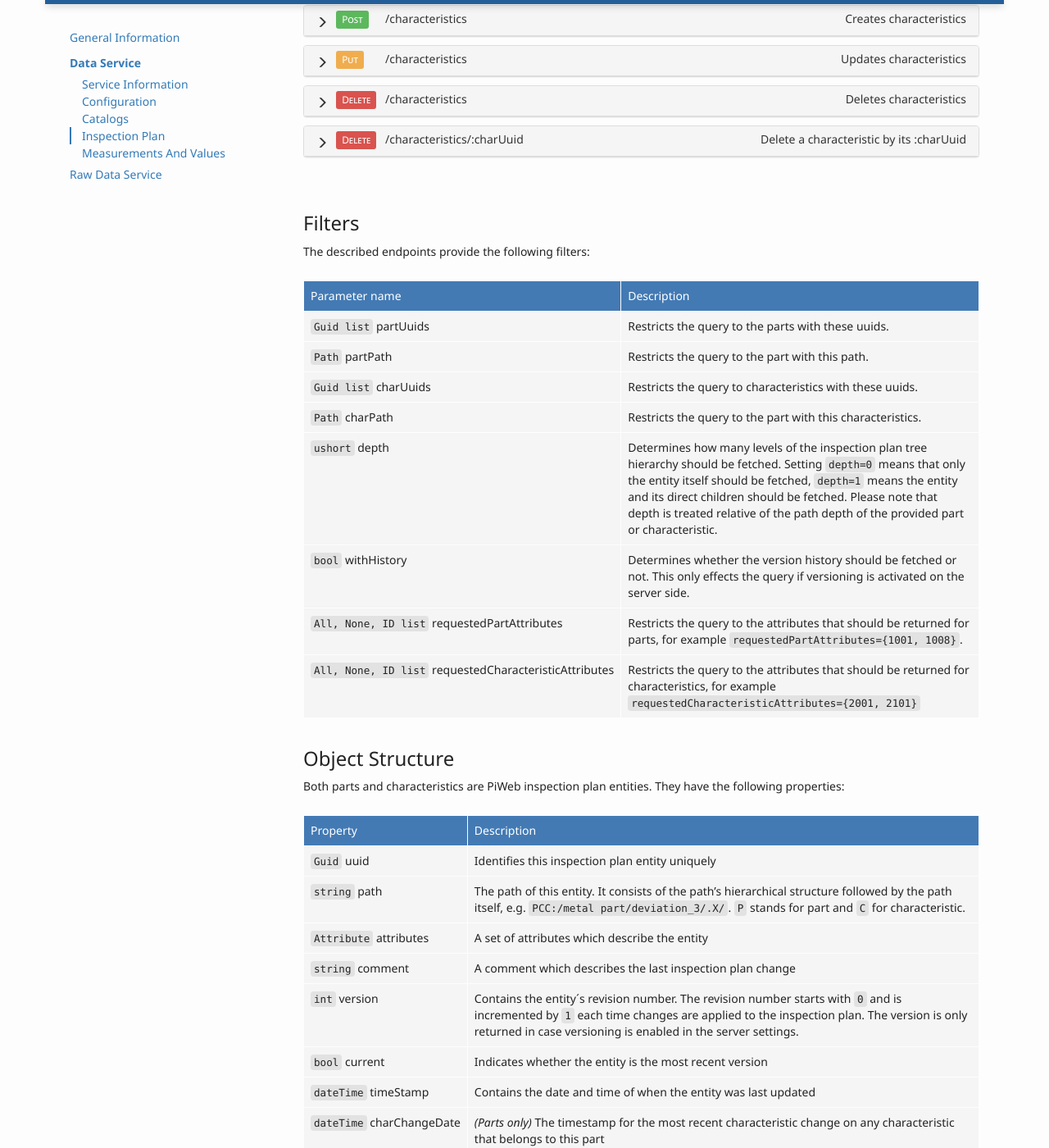
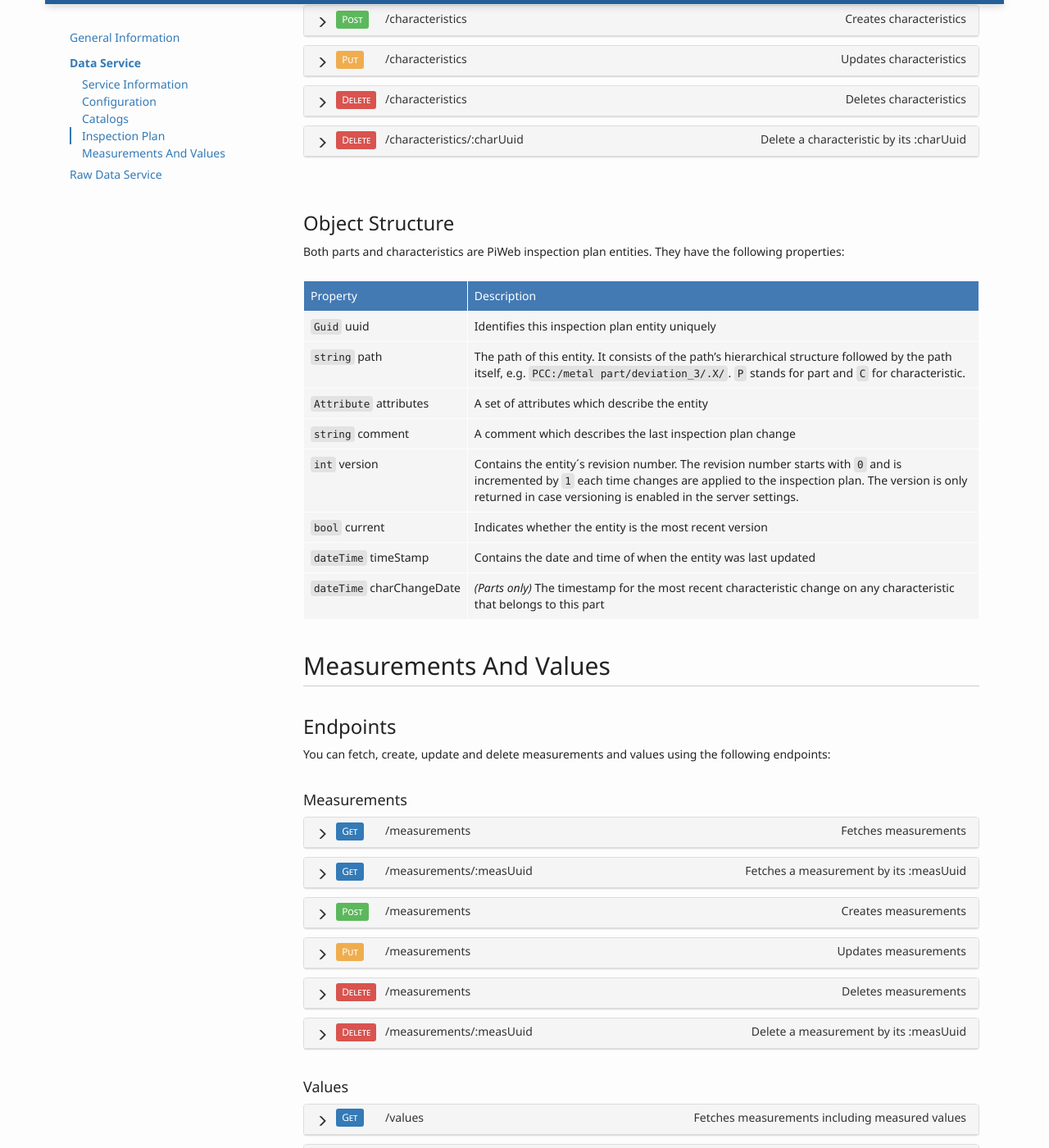
Before and after one commit to ZEISS-PiWeb/PiWeb-Api, a Jekyll site: the page built from _pages/01-restapi.md, in a window 1280 px wide and 1400 px high, scrolled down 6378 px. Shown: the whole window at 82% size. Built offline with Jekyll 4.4.1, drawn with Linux system fonts in a browser that asks for light colours.

Commit message:
Update 012-dataservice.md

```diff
--- a/_pages/012-dataservice.md
+++ b/_pages/012-dataservice.md
@@ -1158,24 +1158,6 @@
 
 <br/>
 
-<h3 id="{{page.sections['dataservice']['secs']['inspectionPlan'].anchor}}-filters">Filters</h3>
-
-The described endpoints provide the following filters:
-
-{% capture table %}
-Parameter name                                                                 | Description
--------------------------------------------------------------------------------|--------------------------------
-<nobr><code>Guid list</code> partUuids</nobr>                                  | Restricts the query to the parts with these uuids.
-<nobr><code>Path</code> partPath</nobr>                                        | Restricts the query to the part with this path.
-<nobr><code>Guid list</code> charUuids</nobr>                                  | Restricts the query to characteristics with these uuids.
-<nobr><code>Path</code> charPath</nobr>                                        | Restricts the query to the part with this characteristics.
-<nobr><code>ushort</code> depth</nobr>                                         | Determines how many levels of the inspection plan tree hierarchy should be fetched. Setting `depth=0` means that only the entity itself should be fetched, `depth=1` means the entity and its direct children should be fetched. Please note that depth is treated relative of the path depth of the provided part or characteristic.
-<nobr><code>bool</code> withHistory</nobr>                                     | Determines whether the version history should be fetched or not. This only effects the query if versioning is activated on the server side.
-<nobr><code>All, None, ID list</code> requestedPartAttributes</nobr>           | Restricts the query to the attributes that should be returned for parts, for example `requestedPartAttributes={1001, 1008}`.
-<nobr><code>All, None, ID list</code> requestedCharacteristicAttributes</nobr> | Restricts the query to the attributes that should be returned for characteristics, for example `requestedCharacteristicAttributes={2001, 2101}`
-{% endcapture %}
-{{ table | markdownify | replace: '<table>', '<table class="table table-hover">' }}
-
 <h3 id="{{page.sections['dataservice']['secs']['inspectionPlan'].anchor}}-objectstructure">Object Structure</h3>
 
 Both parts and characteristics are PiWeb inspection plan entities. They have the following properties:
@@ -1207,9 +1189,26 @@
 {% assign endpoint="/measurements" %}
 {% assign summary="Fetches measurements" %}
 {% capture description %}
-You can fetch all measurements or certain measurements only. Possible [filter uri parameters](#{{page.sections['dataservice']['secs']['inspectionPlan'].anchor}}-filters) are
-<code data-toggle="tooltip" data-placement="bottom auto" data-html="true" title="Restricts the query to this part path <br><br><code>partPath=/metal%20part</code>">partPath</code>
+You can fetch all measurements or certain measurements only. Possible filter uri parameters are:
 `partPath`, `partUuids`, `measurementUuids`, `deep`, `searchCondition`, `order`, `limitResult`, `requestedMeasurementAttributes`, `statistics` and `aggregation`.
+
+{% capture table %}
+Parameter name      | Possible values [**default value**] | Description
+--------------------|---------------------|-------------------------------------------------------------
+`measurementUuids`         | Guids of the measurements | Restricts the query to these measurements <br><br> `measurementUuids={5b59cac7-9ecd-403c-aa26-56dd25892421}`
+`partUuids`           | Guids of the parts | Restricts the query to these parts <br><br> `partUuids={e42c5327-6258-4c4c-b3e9-6d22c30938b2}`
+`partPath`            | Path of the part | Restricts the query to this part <br><br> `partPath=/metal%20part`
+`deep`                | true, **false**     | Determines whether the query should affect all levels of the inspection plan. <br> `deep=true`
+`orderBy`             | Ids of the attributes and order direction <br> **4 desc** | Determines which attribute keys and which direction the keys should be ordered by <br><br> `orderBy:4 asc, 10 desc`
+`searchCondition`     | AttribueKey, Operator and Value| The query will only return items matching all conditions. Possible operators are: >, <, >=, <=, =, <>, In, NotIn, Like. <br> You can combine multiple conditions with '+'. The format for date/time has to be “yyyy-mm-ddThh:mm:ssZ”. All values need to be surrounded by [ and ]. <br><br> `searchCondition=4>[2012-11-13T00:00:00Z]`
+`limitResult`         | i, i∈N | Restricts the number of result items. <br> `limitResult=100`
+`requestedMeasurementAttributes` | Ids of the attributes | Restricts the query to the attributes that should be returned for measurements. <br><br> `requestedMeasurementAttributes={4,8}`
+`requestedValueAttributes` | Ids of the attributes |List of attributes that should be returned for values. <br><br> `requestedValueAttributes={1,8}`
+`characteristicsUuidList` | Uuids of the characteristics | Restricts the query to the characteristics for which values should be returned. <br><br> `characteristicsUuidList={525d15c6-dc70-4ab4-bd3c-8ab2b5780e6b, 8faae7a0-d1e1-4ee2-b3a5-d4526f6ba822}`
+`statistics` | **None**, Simple, Detailed | Indicates how statistical informtaion should be returned: <br>*None* = Return no information<br>*Simple* = Return statistical information including numvber of characteristics out of warning limit, number of characteristics out of tolerance and number of characteristics in warning limit and tolerance<br>Detailed = Return statistical information the same way as *Simple* plus the guid for each characteristic <br><br> `statistics=Simple`
+`aggregation`          | **Measurements**, AggregationMeasurements, All | Specifies which types of measurements will be fetched. <br><br> `aggregation=All`
+{% endcapture %}
+{{ table | markdownify | replace: '<table>', '<table class="table table-inner">' }}
 
 {% endcapture %}
 {% assign exampleCaption="Fetch measurements newer than 01.01.2015 for the part with the guid e42c5327-6258-4c4c-b3e9-6d22c30938b2" %}
```
